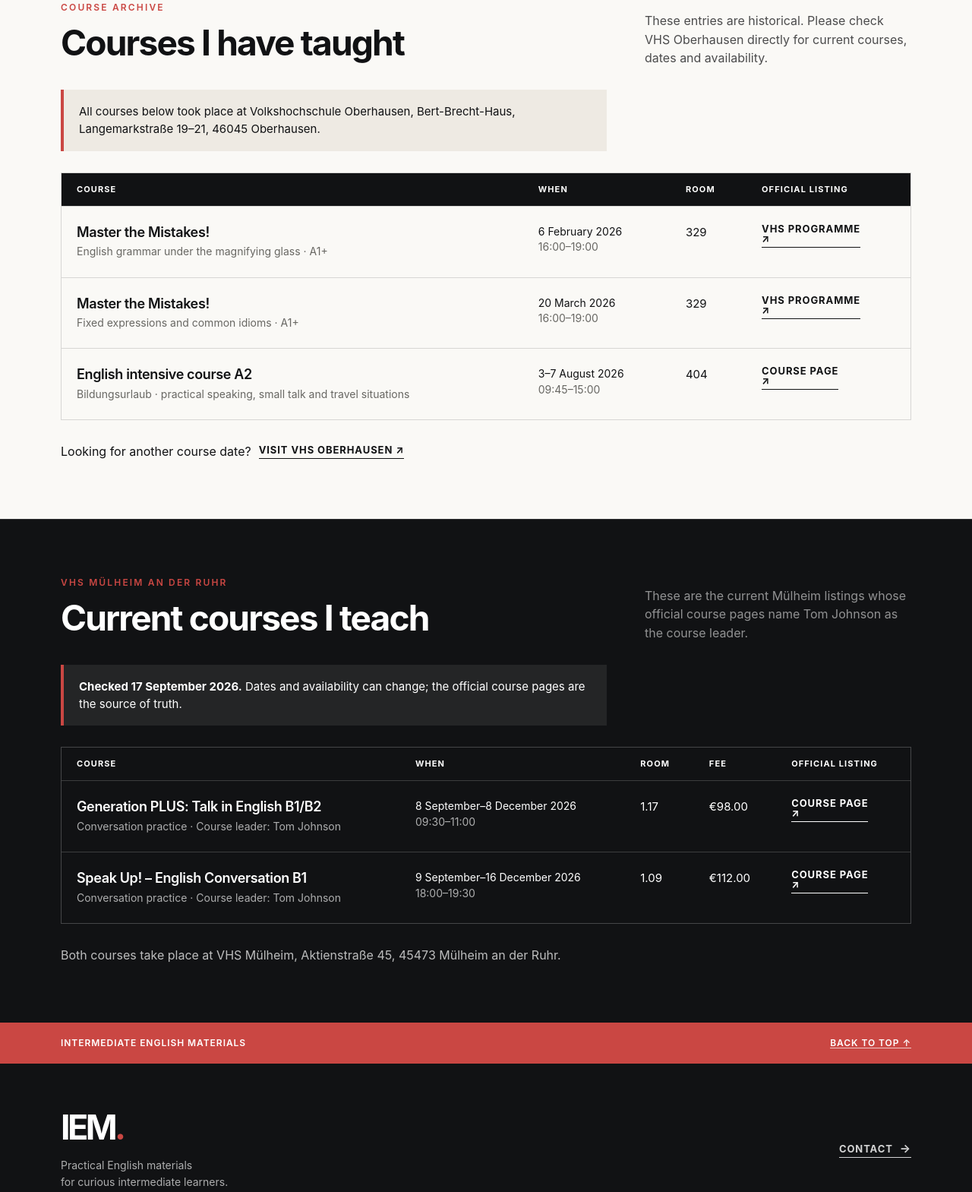
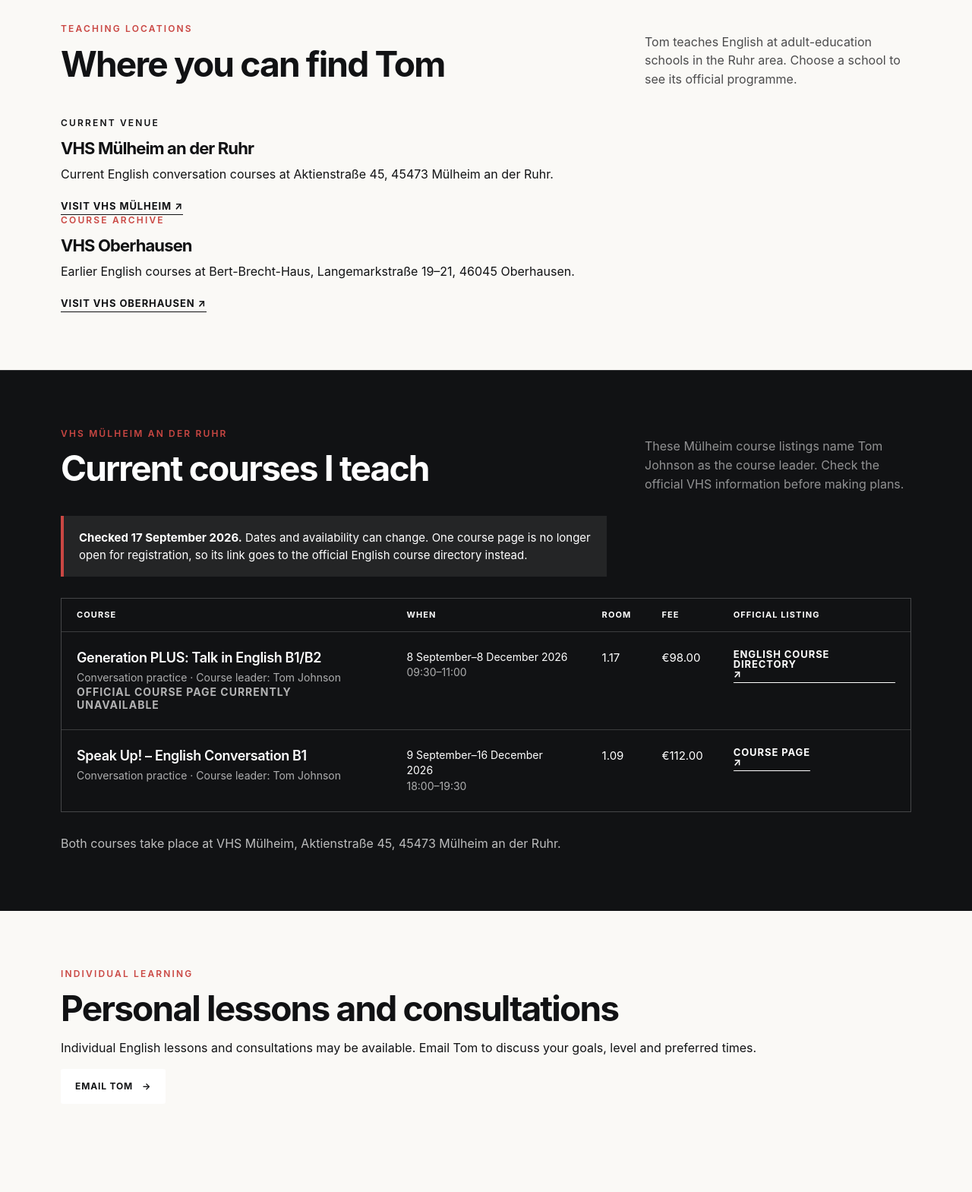
Before and after one commit to tomjohnsonde/english-materials, a plain HTML site: page courses.html in a window 1280 px wide. Shown: the part 553-2122 px from the top of the page at 76% size. Drawn offline with Linux system fonts and the light colour scheme.

Commit message:
Add files via upload

```diff
--- a/courses.html
+++ b/courses.html
@@ -7,8 +7,8 @@
     <meta name="description" content="Courses taught by Tom Johnson at Volkshochschule Oberhausen and Mülheim an der Ruhr." />
     <title>My courses · Intermediate English Materials</title>
     <link rel="canonical" href="https://tomjohnsonde.github.io/english-materials/courses.html" />
-    <link rel="icon" href="assets/favicon.svg?v=20260917.4" type="image/svg+xml" />
-    <link rel="manifest" href="assets/site.webmanifest?v=20260917.4" />
+    <link rel="icon" href="assets/favicon.svg?v=20260917.5" type="image/svg+xml" />
+    <link rel="manifest" href="assets/site.webmanifest?v=20260917.5" />
     <meta property="og:type" content="website" />
     <meta property="og:site_name" content="Intermediate English Materials" />
     <meta property="og:title" content="My courses · Intermediate English Materials" />
@@ -20,9 +20,9 @@
     <meta name="twitter:title" content="My courses · Intermediate English Materials" />
     <meta name="twitter:description" content="Courses taught by Tom Johnson at Volkshochschule Oberhausen and Mülheim an der Ruhr." />
     <meta name="twitter:image" content="https://tomjohnsonde.github.io/english-materials/assets/social-card.png" />
-    <link rel="stylesheet" href="assets/styles.css?v=20260917.4" />
-    <script src="assets/data.js?v=20260917.4" defer></script>
-    <script src="assets/site.js?v=20260917.4" defer></script>
+    <link rel="stylesheet" href="assets/styles.css?v=20260917.5" />
+    <script src="assets/data.js?v=20260917.5" defer></script>
+    <script src="assets/site.js?v=20260917.5" defer></script>
   </head>
   <body data-page="courses">
     <noscript><p class="noscript-note">Please enable JavaScript to use the site navigation.</p></noscript>
@@ -31,12 +31,92 @@
     <main id="main">
       <section class="page-intro page-intro--courses">
         <div class="container">
-          <p class="eyebrow eyebrow--coral">Volkshochschule Oberhausen</p>
+          <p class="eyebrow eyebrow--coral">Where I teach</p>
           <h1>My courses</h1>
-          <p>Here are English courses I have taught at VHS Oberhausen and VHS Mülheim. The links lead to the original official course listings.</p>
+          <p>Find current English courses at VHS Mülheim an der Ruhr and a record of earlier courses at VHS Oberhausen. Official course pages remain the source of truth for dates and availability.</p>
         </div>
       </section>
-      <section class="section section--paper" aria-labelledby="courses-title">
+      <section class="section section--paper" aria-labelledby="locations-title">
+        <div class="container">
+          <div class="section-heading section-heading--split">
+            <div>
+              <p class="eyebrow eyebrow--coral">Teaching locations</p>
+              <h2 id="locations-title">Where you can find Tom</h2>
+            </div>
+            <p>Tom teaches English at adult-education schools in the Ruhr area. Choose a school to see its official programme.</p>
+          </div>
+          <div class="teaching-locations">
+            <article class="location-card location-card--current">
+              <p class="eyebrow">Current venue</p>
+              <h3>VHS Mülheim an der Ruhr</h3>
+              <p>Current English conversation courses at Aktienstraße 45, 45473 Mülheim an der Ruhr.</p>
+              <a class="text-link" href="https://vhs.muelheim-ruhr.de/" target="_blank" rel="noopener noreferrer">Visit VHS Mülheim <span aria-hidden="true">↗</span></a>
+            </article>
+            <article class="location-card">
+              <p class="eyebrow eyebrow--coral">Course archive</p>
+              <h3>VHS Oberhausen</h3>
+              <p>Earlier English courses at Bert-Brecht-Haus, Langemarkstraße 19–21, 46045 Oberhausen.</p>
+              <a class="text-link" href="https://www.vhs-oberhausen.de/" target="_blank" rel="noopener noreferrer">Visit VHS Oberhausen <span aria-hidden="true">↗</span></a>
+            </article>
+          </div>
+        </div>
+      </section>
+      <section class="section section--dark current-courses" aria-labelledby="muelheim-courses-title">
+        <div class="container">
+          <div class="section-heading section-heading--split">
+            <div>
+              <p class="eyebrow eyebrow--coral">VHS Mülheim an der Ruhr</p>
+              <h2 id="muelheim-courses-title">Current courses I teach</h2>
+            </div>
+            <p>These Mülheim course listings name Tom Johnson as the course leader. Check the official VHS information before making plans.</p>
+          </div>
+          <p class="course-note course-note--dark" role="note"><strong>Checked 17 September 2026.</strong> Dates and availability can change. One course page is no longer open for registration, so its link goes to the official English course directory instead.</p>
+          <div class="course-table-wrap course-table-wrap--dark" tabindex="0" role="region" aria-label="Current courses taught by Tom Johnson at VHS Mülheim">
+            <table class="course-table course-table--dark">
+              <caption class="sr-only">Current VHS Mülheim courses taught by Tom Johnson</caption>
+              <thead>
+                <tr>
+                  <th scope="col">Course</th>
+                  <th scope="col">When</th>
+                  <th scope="col">Room</th>
+                  <th scope="col">Fee</th>
+                  <th scope="col">Official listing</th>
+                </tr>
+              </thead>
+              <tbody>
+                <tr>
+                  <td data-label="Course"><strong>Generation PLUS: Talk in English B1/B2</strong><span>Conversation practice · Course leader: Tom Johnson</span><span class="course-status course-status--waitlist">Official course page currently unavailable</span></td>
+                  <td data-label="When"><span>8 September–8 December 2026</span><span>09:30–11:00</span></td>
+                  <td data-label="Room">1.17</td>
+                  <td data-label="Fee">€98.00</td>
+                  <td data-label="Official listing"><a class="text-link" href="https://vhs.muelheim-ruhr.de/kuferweb/webbasys/index.php?kathaupt=1&amp;katid=119" target="_blank" rel="noopener noreferrer">English course directory <span aria-hidden="true">↗</span></a></td>
+                </tr>
+                <tr>
+                  <td data-label="Course"><strong>Speak Up! – English Conversation B1</strong><span>Conversation practice · Course leader: Tom Johnson</span></td>
+                  <td data-label="When"><span>9 September–16 December 2026</span><span>18:00–19:30</span></td>
+                  <td data-label="Room">1.09</td>
+                  <td data-label="Fee">€112.00</td>
+                  <td data-label="Official listing"><a class="text-link" href="https://vhs.muelheim-ruhr.de/kuferweb/webbasys/index.php?kathaupt=11&amp;katid=2&amp;knr=262-1401&amp;kursname=Speak+Up+English+Conversation+B1" target="_blank" rel="noopener noreferrer">Course page <span aria-hidden="true">↗</span></a></td>
+                </tr>
+              </tbody>
+            </table>
+          </div>
+          <p class="courses-followup courses-followup--dark">Both courses take place at VHS Mülheim, Aktienstraße 45, 45473 Mülheim an der Ruhr.</p>
+        </div>
+      </section>
+      <section class="section section--paper" aria-labelledby="individual-title">
+        <div class="container">
+          <div class="individual-tuition">
+            <div>
+              <p class="eyebrow eyebrow--coral">Individual learning</p>
+              <h2 id="individual-title">Personal lessons and consultations</h2>
+              <p>Individual English lessons and consultations may be available. Email Tom to discuss your goals, level and preferred times.</p>
+            </div>
+            <a class="button button--light" href="mailto:tomjohnsonde@gmail.com?subject=English%20lesson%20or%20consultation%20enquiry">Email Tom <span aria-hidden="true">→</span></a>
+          </div>
+        </div>
+      </section>
+      <section class="section section--paper courses-archive" aria-labelledby="courses-title">
         <div class="container">
           <div class="section-heading section-heading--split">
             <div>
@@ -82,49 +162,6 @@
           <p class="courses-followup">Looking for another course date? <a class="text-link" href="https://www.vhs-oberhausen.de/" target="_blank" rel="noopener noreferrer">Visit VHS Oberhausen <span aria-hidden="true">↗</span></a></p>
         </div>
       </section>
-      <section class="section section--dark current-courses" aria-labelledby="muelheim-courses-title">
-        <div class="container">
-          <div class="section-heading section-heading--split">
-            <div>
-              <p class="eyebrow eyebrow--coral">VHS Mülheim an der Ruhr</p>
-              <h2 id="muelheim-courses-title">Current courses I teach</h2>
-            </div>
-            <p>These are the current Mülheim listings whose official course pages name Tom Johnson as the course leader.</p>
-          </div>
-          <p class="course-note course-note--dark" role="note"><strong>Checked 17 September 2026.</strong> Dates and availability can change; the official course pages are the source of truth.</p>
-          <div class="course-table-wrap course-table-wrap--dark" tabindex="0" role="region" aria-label="Current courses taught by Tom Johnson at VHS Mülheim">
-            <table class="course-table course-table--dark">
-              <caption class="sr-only">Current VHS Mülheim courses taught by Tom Johnson</caption>
-              <thead>
-                <tr>
-                  <th scope="col">Course</th>
-                  <th scope="col">When</th>
-                  <th scope="col">Room</th>
-                  <th scope="col">Fee</th>
-                  <th scope="col">Official listing</th>
-                </tr>
-              </thead>
-              <tbody>
-                <tr>
-                  <td data-label="Course"><strong>Generation PLUS: Talk in English B1/B2</strong><span>Conversation practice · Course leader: Tom Johnson</span></td>
-                  <td data-label="When"><span>8 September–8 December 2026</span><span>09:30–11:00</span></td>
-                  <td data-label="Room">1.17</td>
-                  <td data-label="Fee">€98.00</td>
-                  <td data-label="Official listing"><a class="text-link" href="https://vhs.muelheim-ruhr.de/kuferweb/webbasys/index.php?kathaupt=11&amp;katid=346&amp;knr=262-1406&amp;kursname=Generation+PLUS+Talk+in+English+B1B2" target="_blank" rel="noopener noreferrer">Course page <span aria-hidden="true">↗</span></a></td>
-                </tr>
-                <tr>
-                  <td data-label="Course"><strong>Speak Up! – English Conversation B1</strong><span>Conversation practice · Course leader: Tom Johnson</span></td>
-                  <td data-label="When"><span>9 September–16 December 2026</span><span>18:00–19:30</span></td>
-                  <td data-label="Room">1.09</td>
-                  <td data-label="Fee">€112.00</td>
-                  <td data-label="Official listing"><a class="text-link" href="https://vhs.muelheim-ruhr.de/kuferweb/webbasys/index.php?kathaupt=11&amp;katid=2&amp;knr=262-1401&amp;kursname=Speak+Up+English+Conversation+B1" target="_blank" rel="noopener noreferrer">Course page <span aria-hidden="true">↗</span></a></td>
-                </tr>
-              </tbody>
-            </table>
-          </div>
-          <p class="courses-followup courses-followup--dark">Both courses take place at VHS Mülheim, Aktienstraße 45, 45473 Mülheim an der Ruhr.</p>
-        </div>
-      </section>
     </main>
     <footer data-site-footer></footer>
   </body>
```
